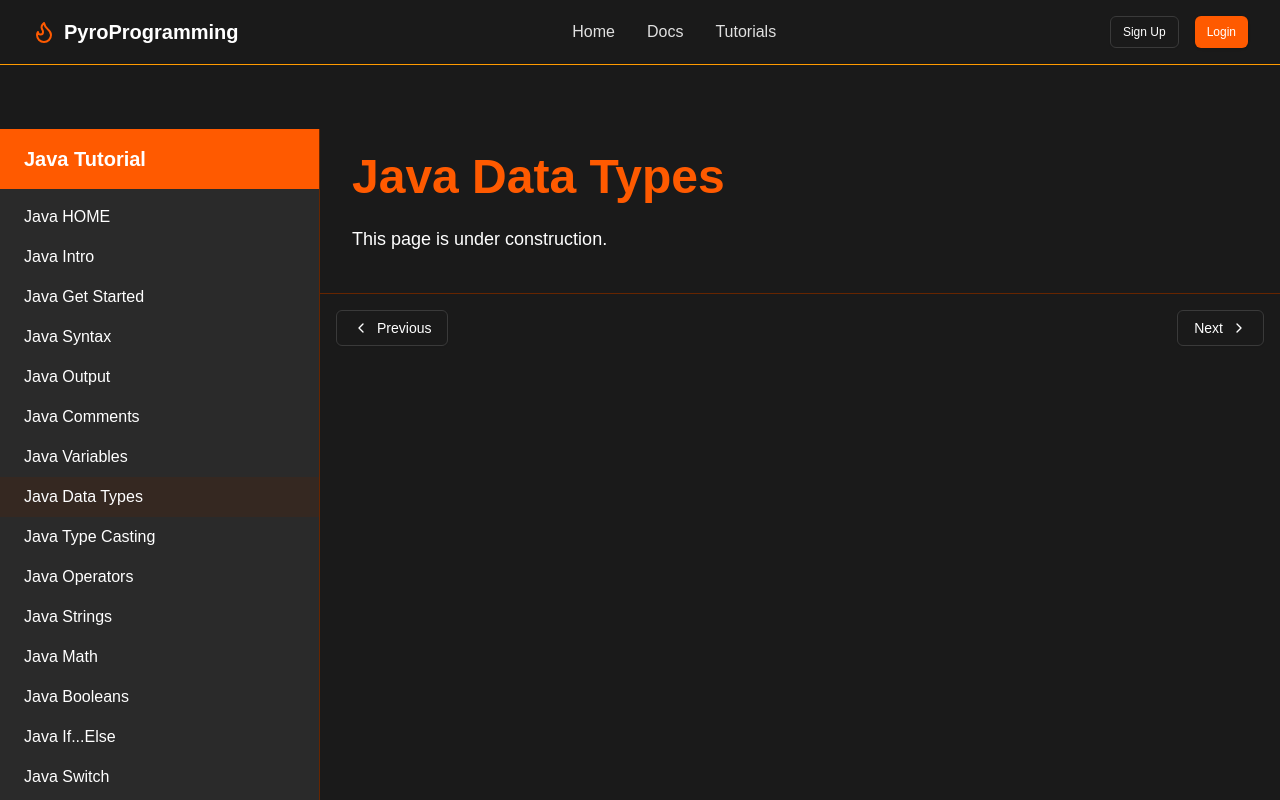
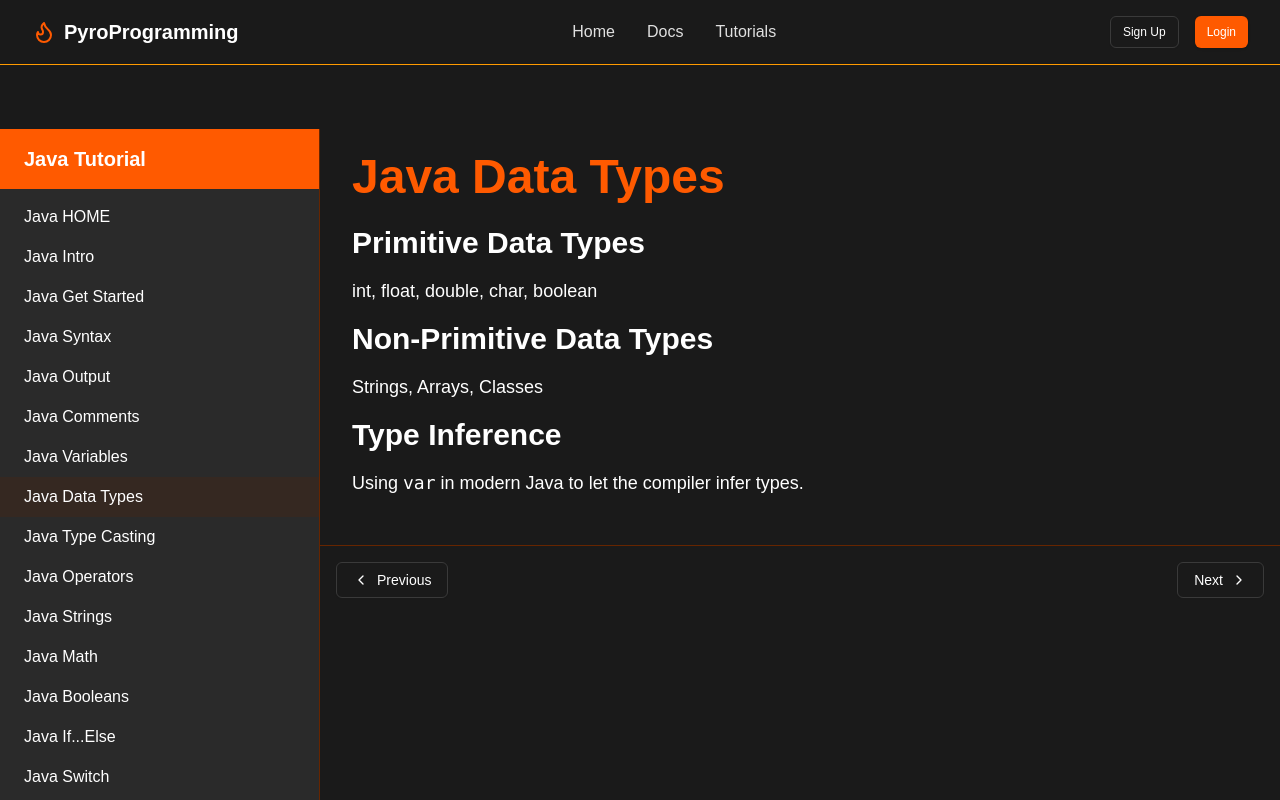
Before and after one commit to 321EZ123/PyroProgramming, a Next.js app: page /tutorials/java/data-types in a window 1280 px wide. Shown: the top 800 px of the page. Built offline with nearby package versions, Linux system fonts and the light colour scheme.

Commit message:
DATA TYPES

```diff
--- a/src/app/tutorials/java/data-types/page.tsx
+++ b/src/app/tutorials/java/data-types/page.tsx
@@ -4,7 +4,12 @@ export default function Page() {
   return (
     <div className="max-w-4xl mx-auto">
       <h1 className="text-5xl font-bold mb-6 text-primary">Java Data Types</h1>
-      <p className="text-lg mb-4">This page is under construction.</p>
+      <h2 className="text-3xl font-semibold mb-4">Primitive Data Types</h2>
+      <p className="text-lg mb-4">int, float, double, char, boolean</p>
+      <h2 className="text-3xl font-semibold mb-4">Non-Primitive Data Types</h2>
+      <p className="text-lg mb-4">Strings, Arrays, Classes</p>
+      <h2 className="text-3xl font-semibold mb-4">Type Inference</h2>
+      <p className="text-lg mb-6">Using <code>var</code> in modern Java to let the compiler infer types.</p>
     </div>
   );
 }
```
